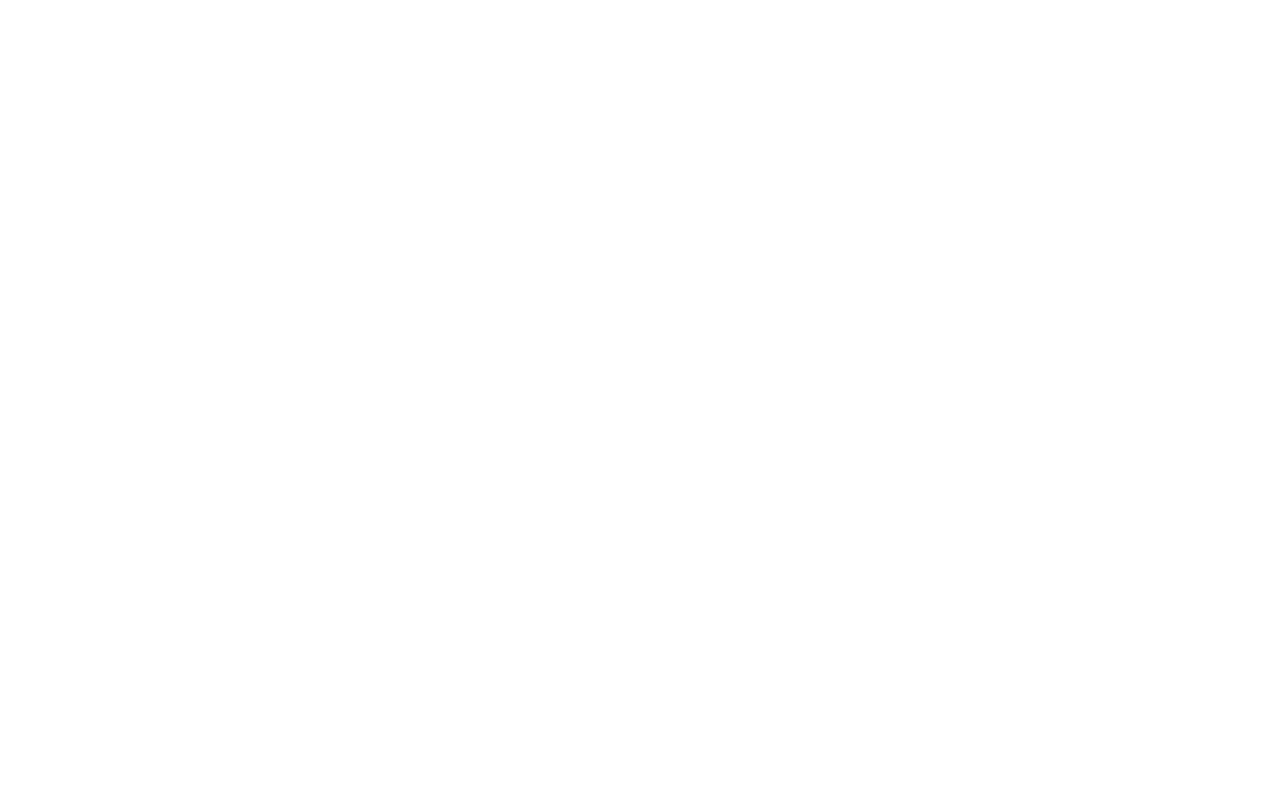
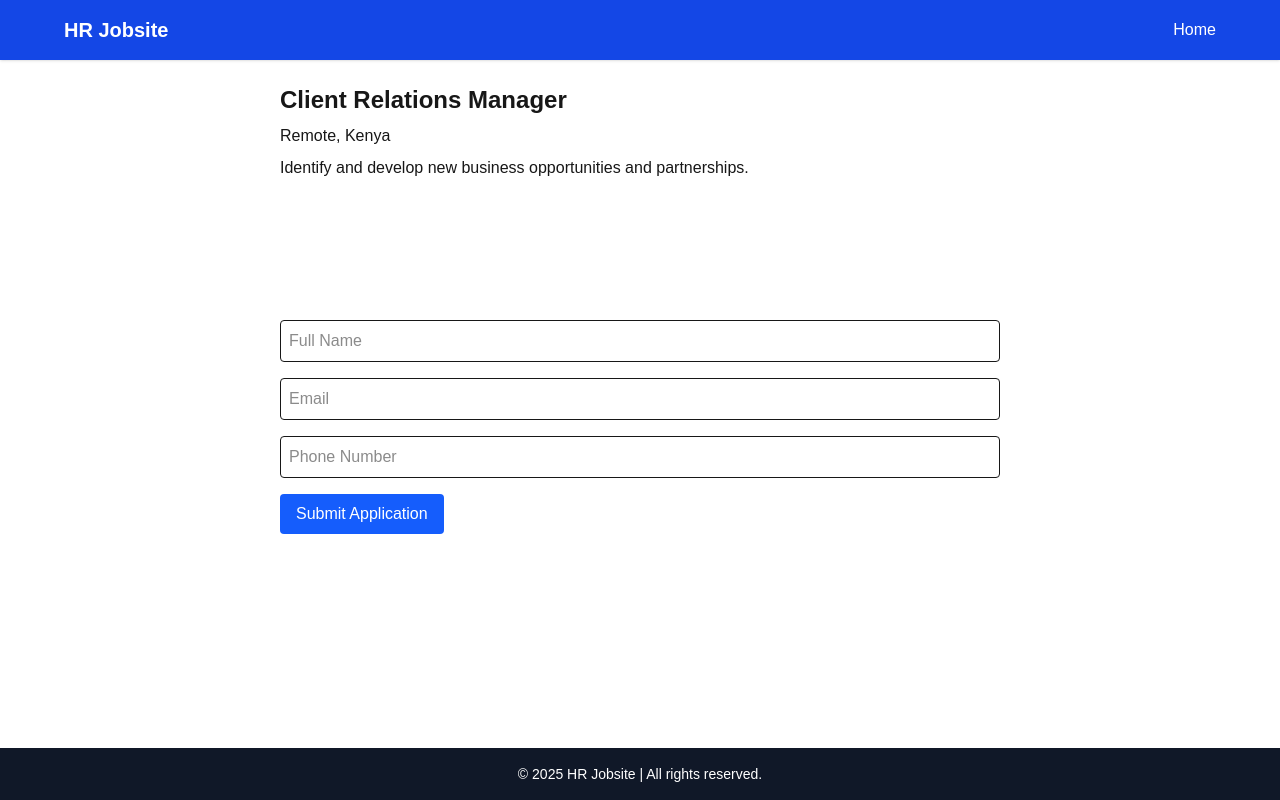
Before and after one commit to Kent-Naks/hr-jobsite-fresh, a Next.js app in the folder frontend/: page /jobs/1 in a window 1280 px wide. Before the commit this address had no page. Built offline with nearby package versions, Linux system fonts and the light colour scheme.

Commit message:
Split page into server & client components to fix type error

```diff
--- /dev/null
+++ b/frontend/src/app/jobs/[id]/JobForm.tsx
@@ -0,0 +1,74 @@
+// frontend/src/app/jobs/[id]/JobForm.tsx
+'use client'
+
+import { useState } from 'react'
+import Link from 'next/link'
+import type { Job } from '@/../types'
+
+export default function JobForm({
+  recommendations,
+}: {
+  recommendations: Job[]
+}) {
+  const [submitted, setSubmitted] = useState(false)
+
+  return !submitted ? (
+    <form
+      onSubmit={(e) => {
+        e.preventDefault()
+        setSubmitted(true)
+      }}
+      className="space-y-4"
+    >
+      <input
+        type="text"
+        placeholder="Full Name"
+        required
+        className="w-full p-2 border rounded"
+      />
+      <input
+        type="email"
+        placeholder="Email"
+        required
+        className="w-full p-2 border rounded"
+      />
+      <input
+        type="tel"
+        placeholder="Phone Number"
+        required
+        className="w-full p-2 border rounded"
+      />
+      <button
+        type="submit"
+        className="bg-blue-600 text-white px-4 py-2 rounded"
+      >
+        Submit Application
+      </button>
+    </form>
+  ) : (
+    <div>
+      <p className="text-green-600 font-medium">
+        Application submitted successfully!
+      </p>
+      <h3 className="text-lg font-semibold mt-6">Recommended Jobs:</h3>
+      <ul className="list-disc pl-6">
+        {recommendations.map((j) => (
+          <li key={j.id}>
+            <Link
+              href={`/jobs/${j.id}`}
+              className="text-blue-700 underline"
+            >
+              {j.title}
+            </Link>
+          </li>
+        ))}
+      </ul>
+      <Link
+        href="/"
+        className="inline-block mt-4 bg-gray-700 text-white px-4 py-2 rounded"
+      >
+        Back to Listings
+      </Link>
+    </div>
+  )
+}
--- a/frontend/src/app/jobs/[id]/page.tsx
+++ b/frontend/src/app/jobs/[id]/page.tsx
@@ -1,38 +1,24 @@
-'use client';
+// frontend/src/app/jobs/[id]/page.tsx
+import Link from 'next/link'
+import { notFound } from 'next/navigation'
+import jobs from '@/data/jobs.json'
+import type { Job } from '@/../types'
+import AdSlot from '@/components/AdSlot'
+import JobForm from './JobForm'    // <— import the client component
 
-import { useState, useEffect } from 'react';
-import Link from 'next/link';
-import { notFound } from 'next/navigation';
-import jobs from '@/data/jobs.json';
-import AdSlot from '@/components/AdSlot';
-import type { Job } from '@/../types';
+export default async function JobDetail({
+  params,
+}: {
+  params: { id: string }
+}) {
+  const job = (jobs as Job[]).find((j) => j.id === params.id)
+  if (!job) return notFound()
 
-interface JobDetailProps {
-  params: {
-    id: string;
-  };
-}
-
-export default function JobDetail({ params }: JobDetailProps) {
-  const [job, setJob] = useState<Job | null>(null);
-  const [recommendations, setRecommendations] = useState<Job[]>([]);
-  const [submitted, setSubmitted] = useState(false);
-
-  useEffect(() => {
-    const matchedJob = (jobs as Job[]).find(j => j.id === params.id);
-    if (!matchedJob) return;
-
-    setJob(matchedJob);
-
-    const related = (jobs as Job[]).filter(j =>
-      j.id !== matchedJob.id &&
-      j.keywords.some(k => matchedJob.keywords.includes(k))
-    );
-
-    setRecommendations(related);
-  }, [params.id]);
-
-  if (!job) return notFound();
+  const recommendations = (jobs as Job[]).filter(
+    (j) =>
+      j.id !== job.id &&
+      j.keywords.some((k) => job.keywords.includes(k))
+  )
 
   return (
     <div className="p-6 max-w-3xl mx-auto">
@@ -44,42 +30,8 @@
         <AdSlot slot="1122334455" />
       </div>
 
-      {!submitted ? (
-        <form
-          onSubmit={e => {
-            e.preventDefault();
-            setSubmitted(true);
-          }}
-          className="space-y-4"
-        >
-          <input type="text" placeholder="Full Name" required className="w-full p-2 border rounded" />
-          <input type="email" placeholder="Email" required className="w-full p-2 border rounded" />
-          <input type="tel" placeholder="Phone Number" required className="w-full p-2 border rounded" />
-          <button type="submit" className="bg-blue-600 text-white px-4 py-2 rounded">
-            Submit Application
-          </button>
-        </form>
-      ) : (
-        <div>
-          <p className="text-green-600 font-medium">Application submitted successfully!</p>
-          <h3 className="text-lg font-semibold mt-6">Recommended Jobs:</h3>
-          <ul className="list-disc pl-6">
-            {recommendations.map(j => (
-              <li key={j.id}>
-                <Link href={`/jobs/${j.id}`} className="text-blue-700 underline">
-                  {j.title}
-                </Link>
-              </li>
-            ))}
-          </ul>
-          <Link
-            href="/"
-            className="inline-block mt-4 bg-gray-700 text-white px-4 py-2 rounded"
-          >
-            Accept Further Applications
-          </Link>
-        </div>
-      )}
+      {/* render the client-side form */}
+      <JobForm recommendations={recommendations} />
     </div>
-  );
+  )
 }
```
